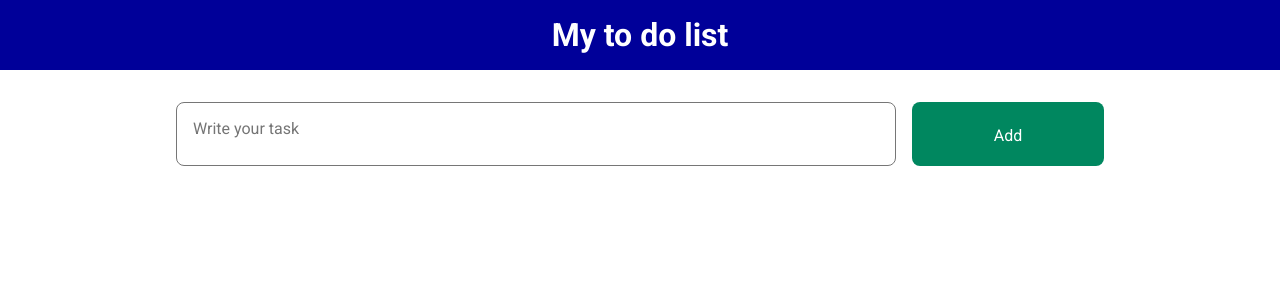
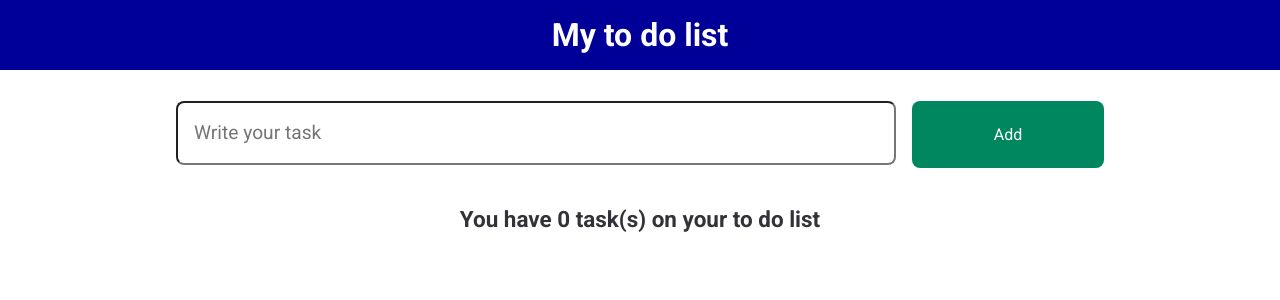
Before and after one commit to yan-arcanjo/ToDoList, a React (Vite) app: page / in a window 1280 px wide. Shown: the top 300 px of the page. Built offline with nearby package versions, Linux system fonts and the light colour scheme.

Commit message:
Adicionado contador de itens

```diff
--- a/src/components/InputItem.jsx
+++ b/src/components/InputItem.jsx
@@ -14,7 +14,7 @@ export function InputItem () {
         setNewItemText('');
     }
 
-    function handleNewItemChange() {
+    function handleNewItemChange(event) {
         setNewItemText(event.target.value);
     }
 
@@ -22,7 +22,7 @@ export function InputItem () {
         <div>
             <form onSubmit={handleCreateNewItem} className={styles.inputBox}>
                 <div className={styles.addItem}>
-                    <textarea
+                    <input
                         name='item'
                         placeholder='Write your task'
                         value={newItemText}
@@ -31,7 +31,9 @@ export function InputItem () {
                     <button type='submit'>Add</button>
                 </div>
              </form>
-
+            <div className={styles.countItem}>
+                <h3>You have {item.length} task(s) on your to do list</h3>
+            </div>
              <div className={styles.wrapper}>
                 <main>
                     {item.map(item => {
--- a/src/components/InputItem.module.css
+++ b/src/components/InputItem.module.css
@@ -1,8 +1,18 @@
 .inputBox {
     display: flex;
+    flex-direction: column;
     justify-content: center;
     height: 6rem;
-   margin: 0 2rem;
+    margin: 0 2rem;
+}
+
+.countItem {
+    margin: 2.5rem;
+    display: flex;
+    align-items: center;
+    justify-content: center;
+    color: var(--gray-600);
+    font-size: 1.2rem;
 }
 
 .addItem {
@@ -13,11 +23,13 @@
     width: 100%;
 }
 
-.addItem > textarea {
-    resize: none;
+.addItem > input {
     width: 45rem;
+    height: 4rem;
+    font-size: 1.2rem;
     border-radius: 8px;
     padding: 1rem;
+    line-height: 1.4;
 }
 
 .addItem > button[type='submit'] {
--- a/src/global.css
+++ b/src/global.css
@@ -10,7 +10,7 @@
     --white: #fff;
 }
 
-textarea:focus{
+input:focus{
     outline: transparent;
     box-shadow: 0 0 0 2px var(--blue-500) ;
 }
```
